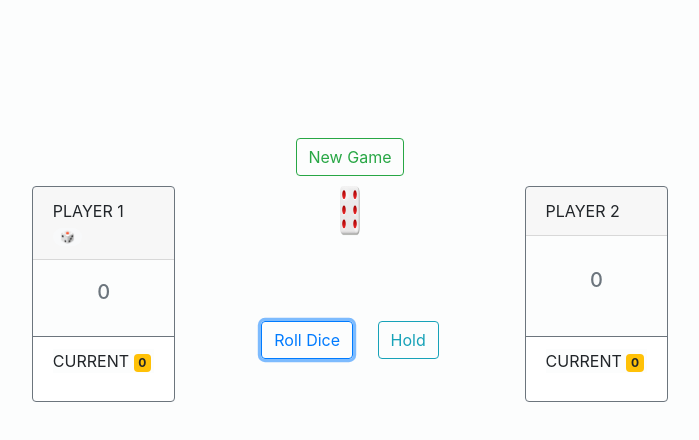
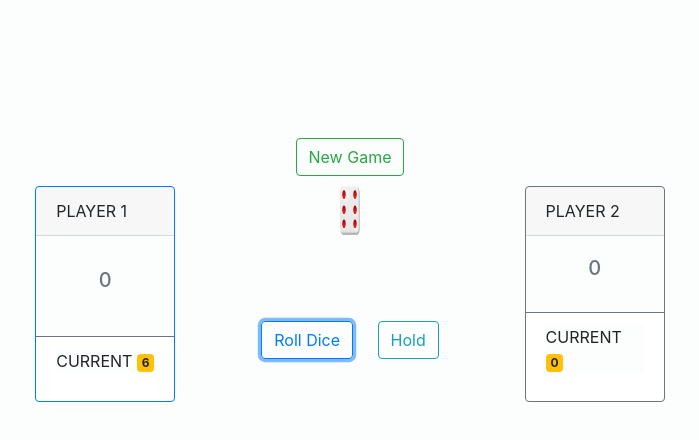
Before and after one commit to ally-ahmed/Pig-Game, a plain HTML site: page index.html in a window 1280 px wide. Both pictures are taken after a click on the button "Roll Dice". Shown: the whole page, without its empty margins (290-989 px from the left). Drawn offline with nearby package versions, Linux system fonts and the light colour scheme.

Commit message:
:construction: WIP Added logic to show active player

```diff
--- a/index.html
+++ b/index.html
@@ -18,9 +18,8 @@
         </div>
         <div class="card-deck">
             <!-- player 1 -->
-            <div class="card border-secondary mb-3" style="max-width: 18rem;">
-                <div class="card-header" id="player-0">PLAYER 1
-                    <span class="badge badge-pill badge-light">🎲</span>
+            <div class="card border-primary mb-3" style="max-width: 18rem;" id="player-0">
+                <div class="card-header">PLAYER 1
                 </div>
                 <div class="card-body text-secondary">
                     <h5 class="card-title" id="score-0">0</h5>
@@ -44,8 +43,8 @@
             </div>
 
             <!-- player 2 -->
-            <div class="card border-secondary mb-3" style="max-width: 18rem;">
-                <div class="card-header" id="player-1">PLAYER 2</div>
+            <div class="card border-secondary mb-3" style="max-width: 18rem;" id="player-1">
+                <div class="card-header">PLAYER 2</div>
                 <div class="card-body text-secondary">
                     <h5 class="card-title" id="score-1">0</h5>
                 </div>
--- a/js/app.js
+++ b/js/app.js
@@ -1,8 +1,8 @@
 
-let scores, roundScores, activePlayer;
+let scores, roundScore, activePlayer;
 
 scores = [0,0]; // scores for P1 and P2
-roundScores = 0; // current score, we only need one per round
+roundScore = 0; // current score, we only need one per round
 
 /**
  * 0 is player1 and 1 is player2
@@ -15,10 +15,21 @@ document.getElementById('score-1').textContent = '0';
 document.getElementById('current-0').textContent = '0';
 document.getElementById('current-1').textContent = '0';
 
-// document.querySelector(`#current-${activePlayer}`).textContent = dice;
-
 document.querySelector('.btn-roll').addEventListener('click',function () {
     let dice = Math.floor(Math.random() * 6)+ 1;
     let diceDom = document.querySelector('.dice-img');
-    diceDom.src = `images/die-${dice}.svg`
+    diceDom.src = `images/die-${dice}.svg`;
+    if(dice > 1){
+        roundScore += dice;
+        document.querySelector(`#current-${activePlayer}`).textContent = roundScore;
+    }else {
+        roundScore = 0;
+        document.querySelector(`#current-${activePlayer}`).textContent = roundScore;
+        document.getElementById(`player-${activePlayer}`).classList.remove('border-primary');
+        document.getElementById(`player-${activePlayer}`).classList.add('border-secondary');
+
+        (activePlayer === 0) ? activePlayer = 1 : activePlayer = 0;
+        document.getElementById(`player-${activePlayer}`).classList.remove('border-secondary');
+        document.getElementById(`player-${activePlayer}`).classList.add('border-primary')
+    }
 });
```
